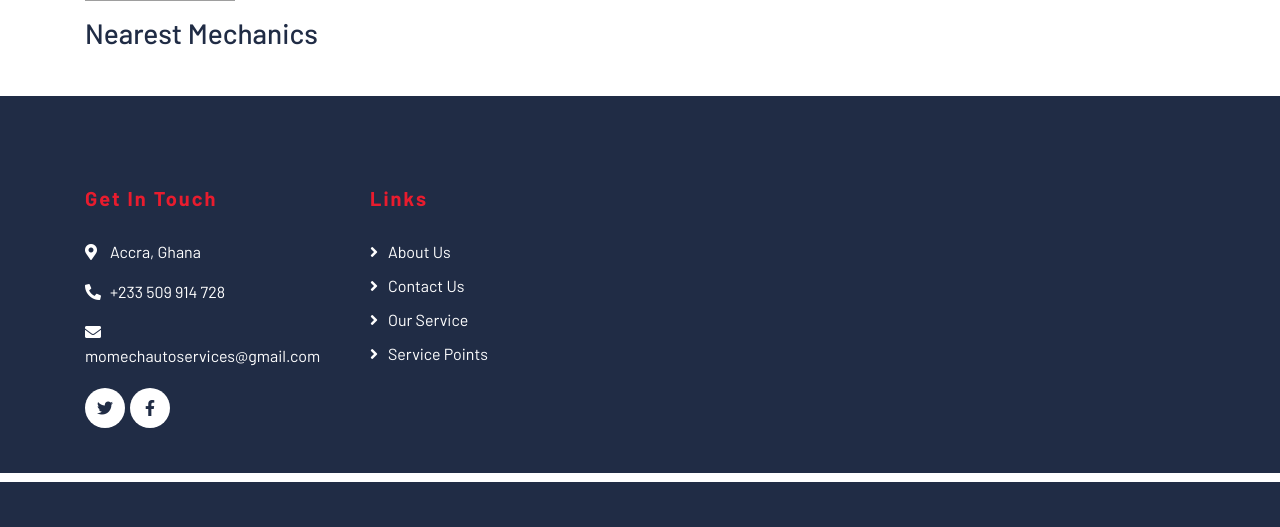
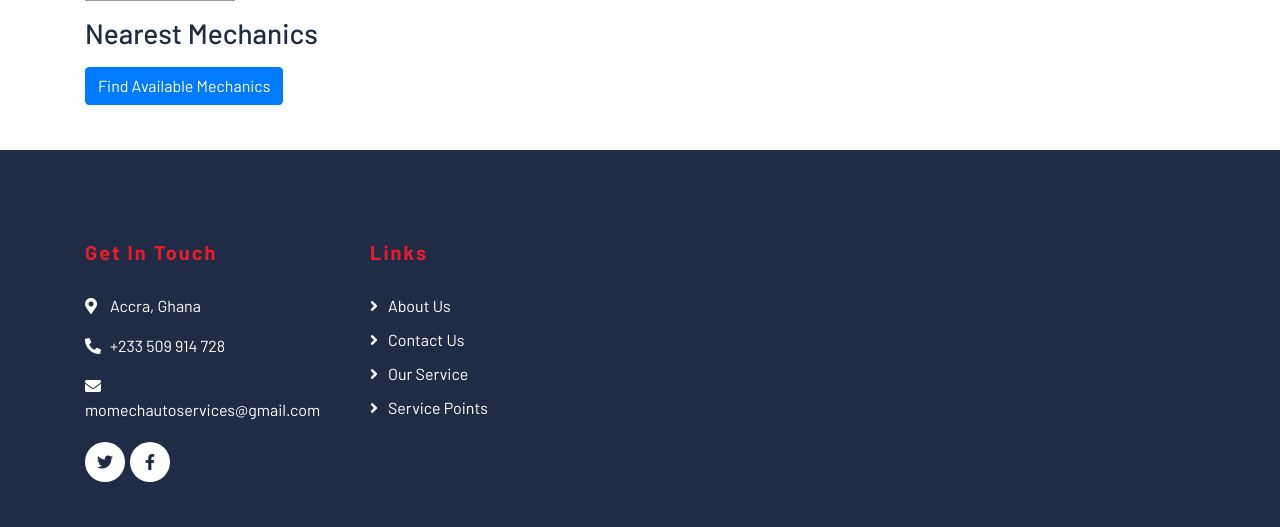
Before and after one commit to Agbode-Milan/mvpportfolioproject, a Flask app: page /account in a window 1280 px wide. Shown: the part 318-845 px from the top of the page. Before the commit the page ends 800 px from the top, so only its background shows below. Run offline with Flask 3, Linux system fonts and the light colour scheme; the visitor is signed in with stand-in values (Sample User, id 1); data that the repository does not hold is empty; some libraries are stand-ins or nearby versions; grey boxes are pictures that could not be loaded.

Commit message:
Change to the accounts page

```diff
--- a/app/templates/account.html
+++ b/app/templates/account.html
@@ -109,7 +109,6 @@
     </div>
     <!-- Nav Bar End -->
 
-    <!-- Profile Section Start -->
     <div class="container">
         <div class="profile-info">
           <div class="d-flex">
@@ -122,7 +121,6 @@
             </div>
           </div>
         </div>
-
         <div class="mechanics-list">
           <h3>Nearest Mechanics</h3>
           <ul>
@@ -130,9 +128,10 @@
               <li>{{ mechanic.name }} - {{ mechanic.address }}</li>
             {% endfor %}
           </ul>
+          <a href="#" class="btn btn-primary">Find Available Mechanics</a>
         </div>
       </div>
-    <!-- Profile Section End -->
+
 
     <!-- Footer Start -->
     <div class="footer">
```
Lines whose indentation alone changed are shown as unchanged.
